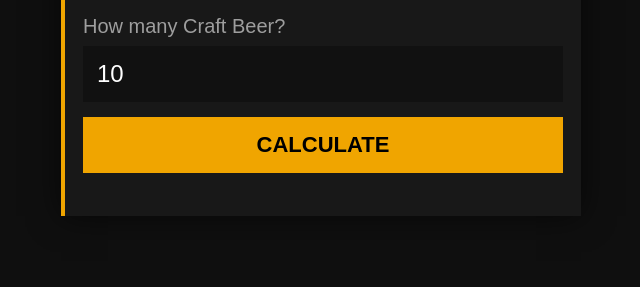
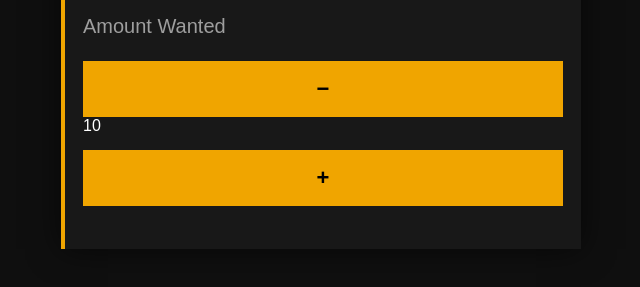
Before and after one commit to thewhitewizard-tech/Craft-beer-CALCULATOR-GTA-W-, a plain HTML site: page index.html in a window 1280 px wide. Shown: the part 127-414 px from the top of the page, without its empty margins (319-959 px from the left). Drawn offline with Linux system fonts and the light colour scheme.

Commit message:
Update index.html

```diff
--- a/index.html
+++ b/index.html
@@ -1,15 +1,10 @@
 <!DOCTYPE html>
 <html lang="en">
-
 <head>
-
     <meta charset="UTF-8">
-<meta name="viewport" content="width=device-width, initial-scale=1">
-
-<title>Craft Calculator</title>
-
+    <meta name="viewport" content="width=device-width, initial-scale=1.0">
+    <title>Craft Beer Calculator</title>
     <link rel="stylesheet" href="style.css">
-
 </head>
 
 <body>
@@ -20,13 +15,17 @@
 
     <div class="content">
 
-<label>How many Craft Beer?</label>
+        <label>Amount Wanted</label>
 
-<input id="amount" type="number" value="10">
+        <div class="amountBox">
 
-<button onclick="calculate()">
-CALCULATE
-</button>
+            <button class="amountBtn" onclick="changeAmount(-10)">−</button>
+
+            <div id="amountDisplay">10</div>
+
+            <button class="amountBtn" onclick="changeAmount(10)">+</button>
+
+        </div>
 
         <div id="results"></div>
 
@@ -37,5 +36,4 @@ CALCULATE
 <script src="script.js"></script>
 
 </body>
-
 </html>
```
Lines whose indentation alone changed are shown as unchanged.
